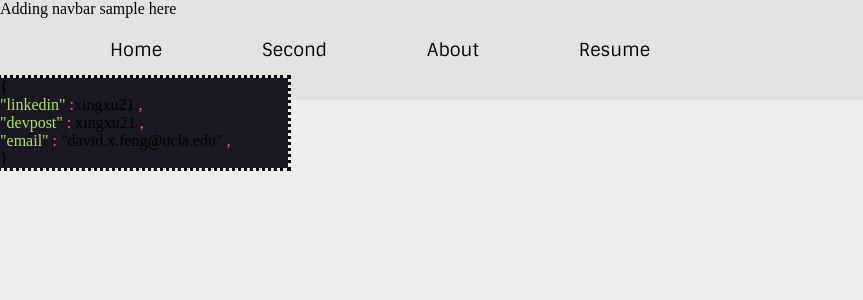
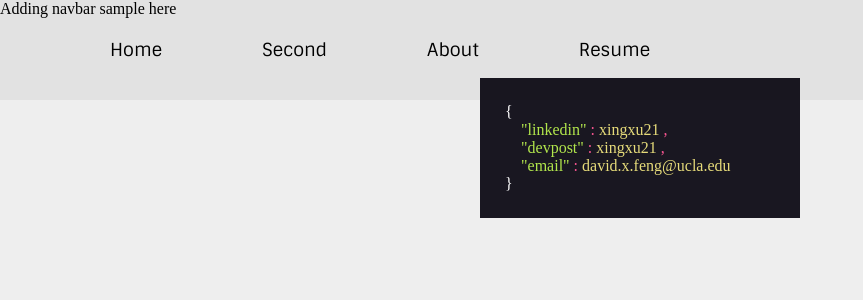
Before and after one commit to xingxu21/myWebsite, a Vue app: page /second in a window 1280 px wide. Shown: the top 300 px of the page, without its empty margins (0-863 px from the left). Built offline with nearby package versions, Linux system fonts and the light colour scheme.

Commit message:
completed first prod draft of contact json component

```diff
--- a/src/components/JsonContact.vue
+++ b/src/components/JsonContact.vue
@@ -1,35 +1,40 @@
 <template>
   <div>
     <p id='text-box'>
-      <span id='json0'>{<br/>  </span>
+      <span id='json0'>{ <br/>  </span>
+    <span id='info-section'>
           <span id='json1'>
             <span id='json1_1'>  "linkedin"</span>
-      <span id='json1_2'>  :</span>
-      <span id='json1_3'>xingxu21</span>
+            <span id='json1_2'>  : </span>
+            <span id='json1_3'>
+              <a href="https://www.linkedin.com/in/xingxu21/">
+              xingxu21</a></span>
             <span id='json1_4'>  ,</span>
           </span>
 
-  <br/>
 
           <span id='json2'>
             <span id='json2_1'>  "devpost" </span>
             <span id='json2_2'> :  </span>
-      <span id='json2_3'>xingxu21 </span>
+            <span id='json2_3'>
+              <a href="https://www.linkedin.com/in/xingxu21/">
+              xingxu21</a>
+            </span>
             <span id='json2_4'>  ,</span>
           </span>
 
-  <br/>
 
           <span id='json3'>
             <span id='json3_1'>  "email" </span>
-      <span id='json3_2'>  :</span>
-      <span id='json3_3'> "david.x.feng@ucla.edu"</span>
-      <span id='json3_4'>  ,</span>
+            <span id='json3_2'>  : </span>
+            <span id='json3_3'>
+              <a href="mailto:david.x.feng@ucla.edu">
+                david.x.feng@ucla.edu</a></span>
+            <span id='json3_4'>  </span>
           </span>
 
-  <br/>
-
-    <span id='json0'>}<br/>  </span>
+  </span>
+    <span id='json00'>}<br/>  </span>
   </p>
   </div>
 </template>
@@ -42,20 +47,40 @@ export default {
 </script>
 
 <style>
+a {
+  color: inherit;
+  text-decoration: none;
+}
 #text-box {
-  outline-color: black;
-  outline-style: dotted;
+  display:block;
+
+  text-align: left;
   margin-top: 60px;
-  width: 18rem;
+  width: 20rem;
   background: #191721;
+  /* text-indent: 2em; */
+  padding: 25px;
+
+
 }
-
+#json2, #json1, #json3 {
+  display:block;
+  text-indent: 1em;
+}
+#json0, #json00 {
+  color: white;
+}
 #json2_1, #json1_1 ,#json3_1, #json4_1 {
   color: #B2E64C;
+
 }
 
 #json1_2, #json2_2, #json3_2, #json4_2,
  #json1_4, #json2_4, #json3_4, #json4_4 {
   color: #FF5794; /*red */
 }
+
+#json1_3, #json2_3, #json3_3 {
+  color: #E6DB7A;
+}
 </style>
--- a/src/views/Second.vue
+++ b/src/views/Second.vue
@@ -1,7 +1,7 @@
 <template>
   <div>
     Adding navbar sample here
-    <JsonContact />
+    <center><JsonContact /></center>
   </div>
 
 </template>
```
Lines whose indentation alone changed are shown as unchanged.
